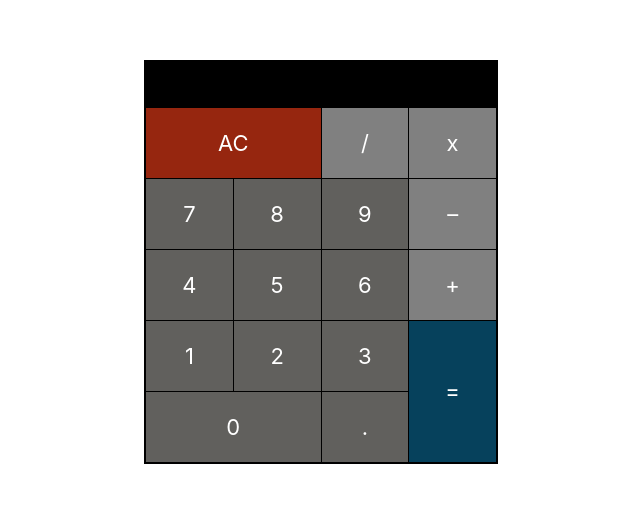
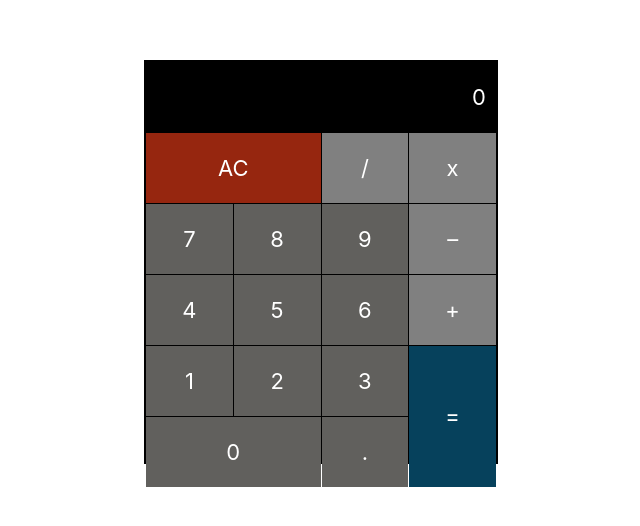
Before and after one commit to sergeialimov/react.calculator, a React (Create React App) app: page / in a window 1280 px wide. Shown: the part 138-664 px from the top of the page, without its empty margins (319-959 px from the left). Built offline with nearby package versions, Linux system fonts and the light colour scheme.

Commit message:
add adding numbers

```diff
--- a/src/App.css
+++ b/src/App.css
@@ -24,6 +24,8 @@
 #display {
   grid-area: 1 / 1 / span 1 / span 4;
   background: black;
+  text-align: right;
+  padding-right: 10px;
 }
 
 #ac {
--- a/src/App.js
+++ b/src/App.js
@@ -5,22 +5,23 @@ class App extends Component {
   constructor(props) {
     super(props);
     this.state = {
-      num: 0,
+      num: '',
     }
     this.addNumber = this.addNumber.bind(this);
   }
 
   addNumber = (newNum) => (e) => {
     this.setState({
-      num: newNum,
+      num: `${this.state.num}${newNum}`,
     });
   }
 
   render() {
+    const defaultValue = this.state.num ? this.state.num : 0;
     return (
       <div className="App">
         <div id="calc">
-          <div id="display">
+          <div id="display"><p>{defaultValue}</p>
           </div>
           <div id="ac">
             <p>AC</p>
```
